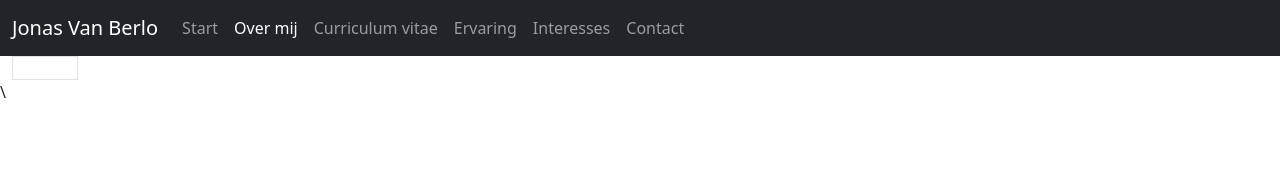
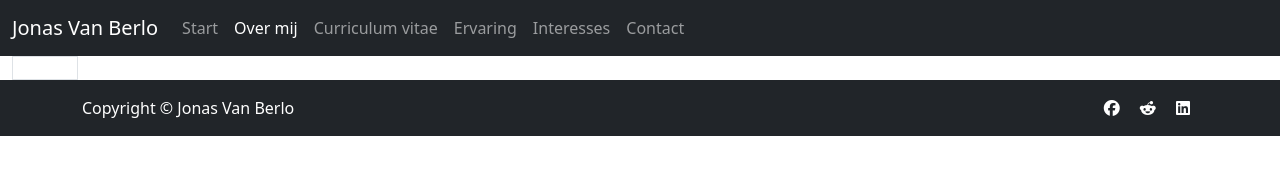
Before and after one commit to JonasVbe/project02, a plain HTML site: page overmij.html in a window 1280 px wide. Drawn offline with Linux system fonts and the light colour scheme.

```diff
--- a/overmij.html
+++ b/overmij.html
@@ -69,12 +69,44 @@
       <span class="border">Over mij</span>
     </div>
   </div>
-\
+
+  <!-- footer -->
+  <footer class="footer bg-dark text-white py-3 mt-auto">
+    <div class="container">
+      <div class="row justify-content-between align-items-center">
+        <div class="col-auto">
+          <p class="mb-0">Copyright &copy; Jonas Van Berlo</p>
+        </div>
+        <div class="col-auto">
+          <a
+            href="https://www.facebook.com/"
+            target="_blank"
+            class="mx-2"
+          >
+          <i class="fa-brands fa-facebook"></i></a>
+          <a
+            href="https://www.reddit.com/"
+            target="_blank"
+            class="mx-2"
+          >
+            <i class="fa-brands fa-reddit-alien"></i></a>
+          <a
+            href="https://www.linkedin.com/"
+            target="_blank"
+            class="mx-2"
+          >
+          <i class="fa-brands fa-linkedin"></i>
+          </a>
+        </div>
+      </div>
+    </div>
+  </footer>
 
 
+<script src="js/bootstrap.min.js"></script>
 <script
-src="https://kit.fontawesome.com/7a17337a3a.js"
-crossorigin="anonymous"
+  src="https://kit.fontawesome.com/7a17337a3a.js"
+  crossorigin="anonymous"
 ></script>
 </body>
 </html>
```
Also changed, not shown: contact.html (+3 -0 lines), cv.html (+5 -0 lines), ervaring.html (+3 -0 lines), interesses.html (+2 -0 lines).
